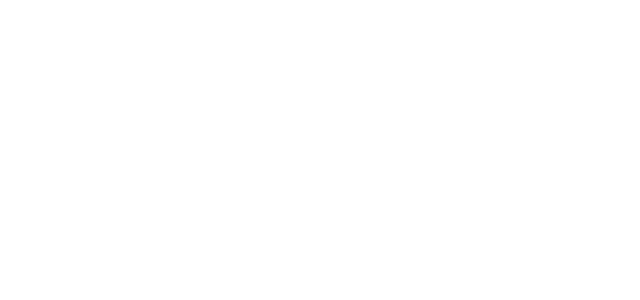
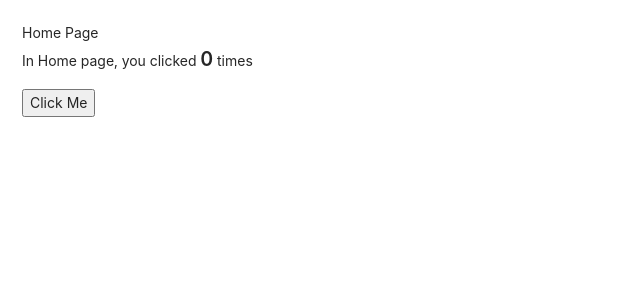
Before and after one commit to Harvey-13/Tencent-Front-End-G1, a React app: page / in a window 1280 px wide. Shown: the top 300 px of the page, without its empty margins (0-640 px from the left). Built offline with nearby package versions, Linux system fonts and the light colour scheme.

Commit message:
feat(iconfont.tsx): icon-font component

```diff
--- a/public/index.html
+++ b/public/index.html
@@ -1,9 +1,10 @@
 <!DOCTYPE html>
 <html lang="en">
   <head>
-  <meta charset="UTF-8">
-  <meta http-equiv="X-UA-Compatible" content="IE=edge">
-  <meta name="viewport" content="width=device-width, initial-scale=1.0">
+    <meta charset="UTF-8" />
+    <meta http-equiv="X-UA-Compatible" content="IE=edge" />
+    <meta name="viewport" content="width=device-width, initial-scale=1.0" />
+    <script src="//at.alicdn.com/t/font_3044067_xxtyuolabol.js"></script>
     <title>Document</title>
   </head>
   <body>
--- a/src/App.less
+++ b/src/App.less
@@ -1,6 +1,4 @@
 .app {
-  background-color: rgb(66 91 235 / 87%);
-
   .test1 {
     height: 1px;
   }
--- a/src/App.tsx
+++ b/src/App.tsx
@@ -1,9 +1,16 @@
 // src/app.tsx
 import React from 'react';
 import './App.less';
+import './assets/css/common.less';
 import 'antd/dist/antd.css';
+import Home from './view/Home/home';
+
 const App: React.FC<any> = () => {
-  return <div className='app'></div>;
+  return (
+    <div className='app'>
+      <Home title='Home' />
+    </div>
+  );
 };
 
 export default App;
--- /dev/null
+++ b/src/assets/css/common.less
@@ -0,0 +1,7 @@
+.icon {
+  width: 1em;
+  height: 1em;
+  overflow: hidden;
+  vertical-align: -0.15em;
+  fill: currentColor;
+}
--- /dev/null
+++ b/src/components/global/IconFont.tsx
@@ -0,0 +1,15 @@
+import React from 'react';
+
+interface IIconFontProps {
+  iconName: string;
+}
+
+export default function IconFont({ iconName }: IIconFontProps) {
+  return (
+    <div>
+      <svg className='icon' aria-hidden='true'>
+        <use xlinkHref={`#icon-${iconName}`} />
+      </svg>
+    </div>
+  );
+}
--- /dev/null
+++ b/src/view/Home/home.less
@@ -0,0 +1,14 @@
+.home-container {
+  margin: 10px;
+  padding: 12px;
+
+  .count-number span {
+    font-weight: 600;
+    font-size: 20px;
+    user-select: pointer;
+  }
+}
+
+::placeholder {
+  display: flex;
+}
--- /dev/null
+++ b/src/view/Home/home.tsx
@@ -0,0 +1,29 @@
+import React, { useState } from 'react';
+
+import './home.less';
+import IconFont from '../../components/global/IconFont';
+
+interface IProp {
+  title: string;
+}
+
+export default function Home(props: IProp) {
+  const [count, setCount] = useState(0);
+
+  return (
+    <div className='home-container'>
+      <div>Home Page</div>
+      <p className='count-number'>
+        In {props.title} page, you clicked <span>{count}</span> times
+      </p>
+      <button
+        onClick={() => {
+          setCount(count + 1);
+        }}
+      >
+        Click Me
+      </button>
+      <IconFont iconName='arrow-left' />
+    </div>
+  );
+}
```
Lines whose indentation alone changed are shown as unchanged.
